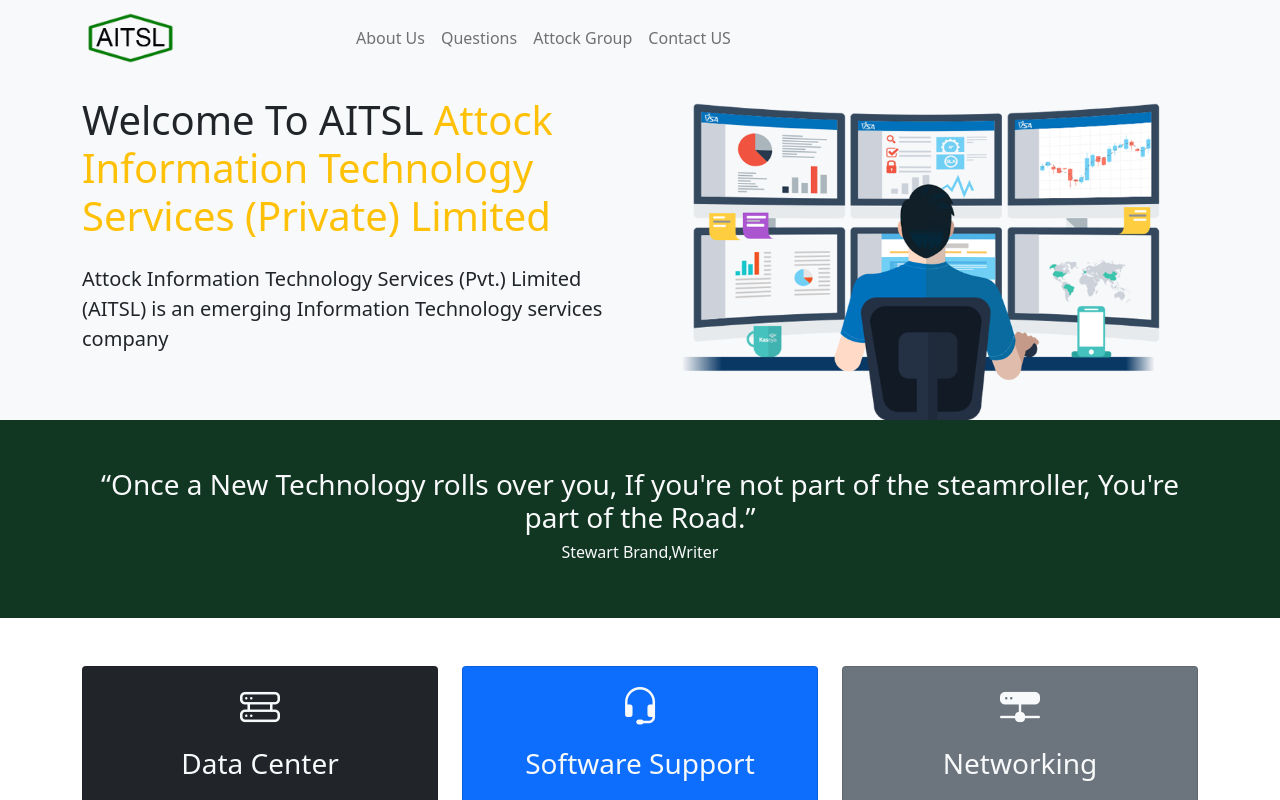
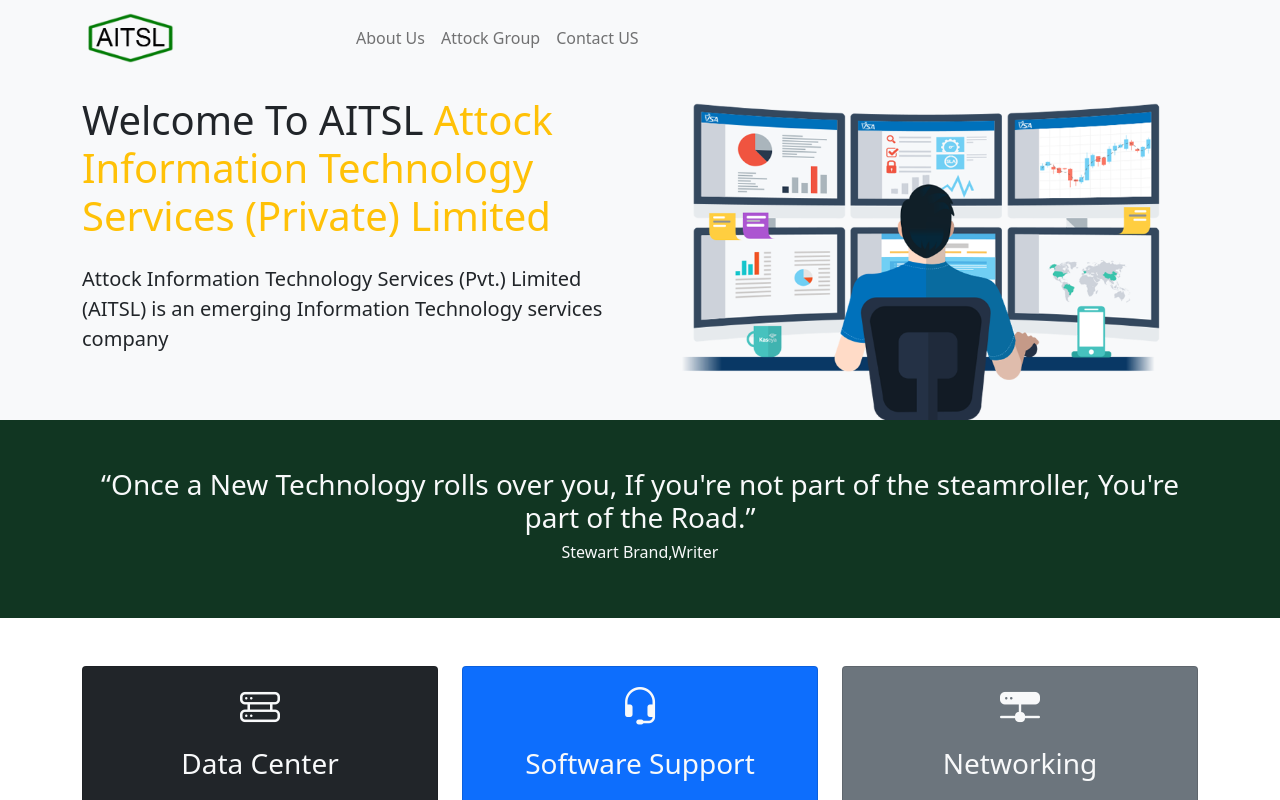
Before and after one commit to junaida32/AITSL, a plain HTML site: page index.html in a window 1280 px wide. Shown: the top 800 px of the page. Drawn offline with nearby package versions, Linux system fonts and the light colour scheme.

Commit message:
UpdateV.2
Remove Question Section from Navbar

```diff
--- a/index.html
+++ b/index.html
@@ -27,9 +27,6 @@
 				<ul class="navbar-nav">
 					<li class="nav-item">
 						<a class="nav-link"href="#aboutus"> About Us</a>
-					</li>
-					<li class="nav-item">
-						<a class="nav-link"href="#questions">Questions </a>
 					</li>
 					<li class="nav-item">
 						<a class="nav-link"href="#attockgroup"> Attock Group</a>
```
